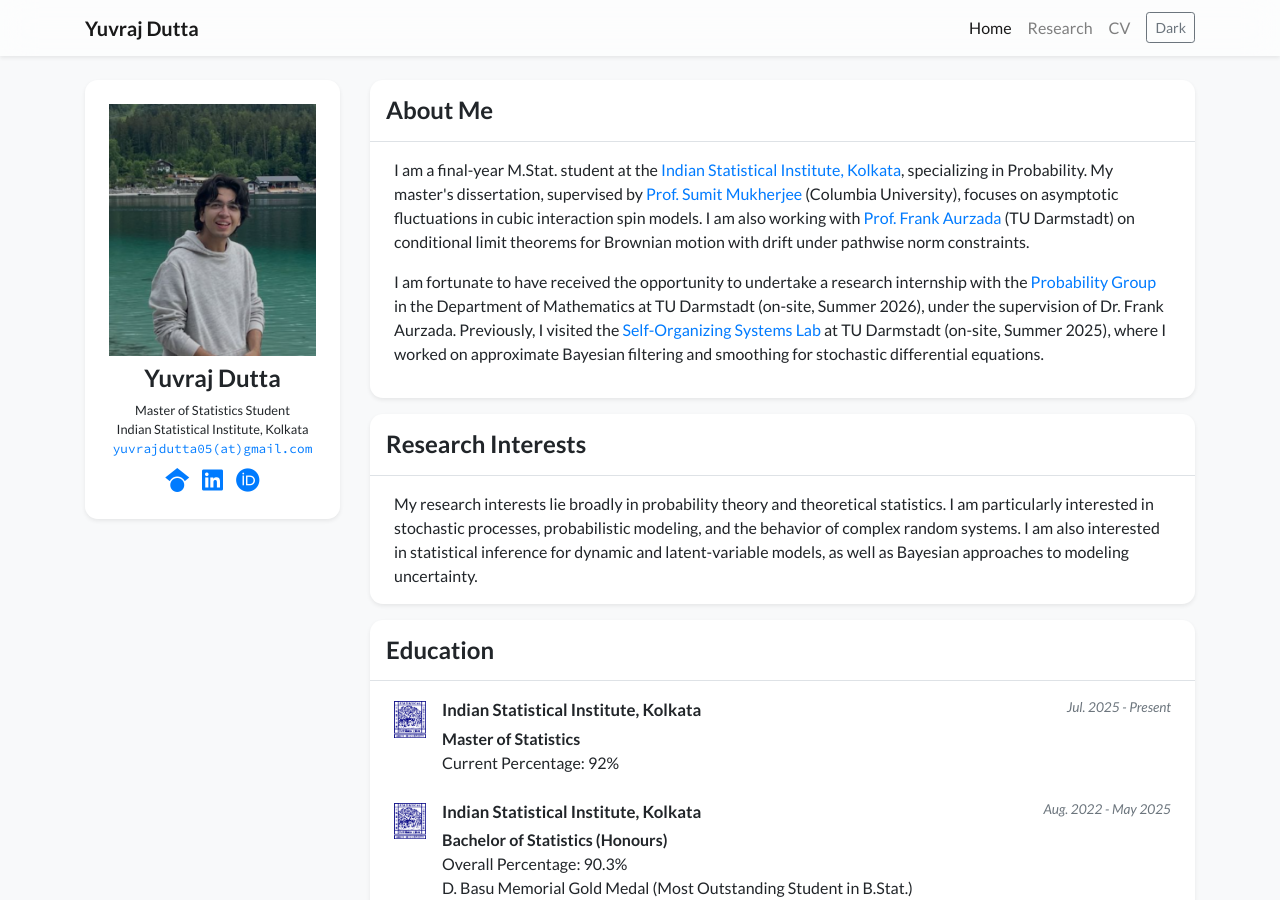
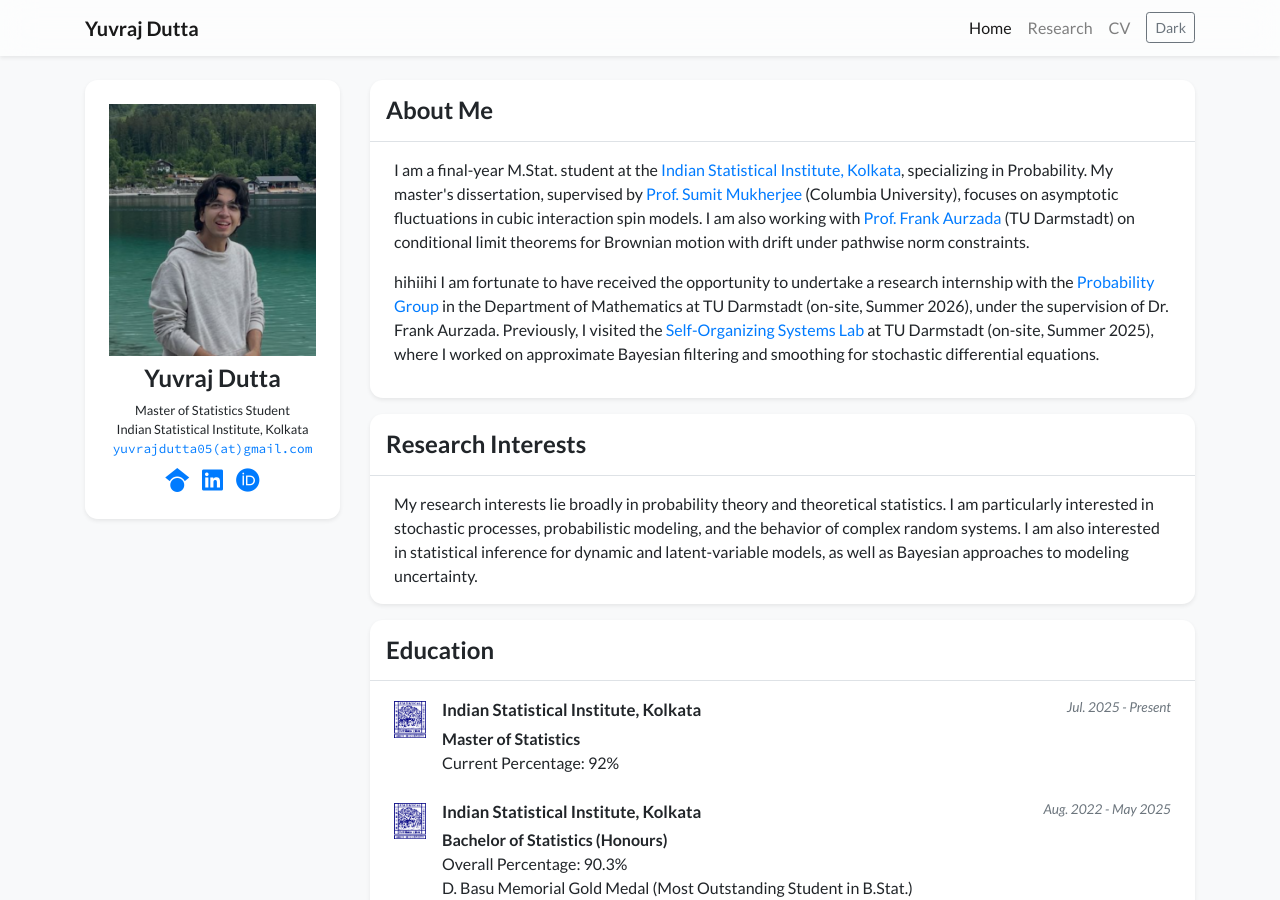
Before and after one commit to yuvrajdutta05/yuvrajdutta05.github.io, a Jekyll site: the page built from index.html, in a window 1280 px wide and 900 px high. Built offline with Jekyll 4.4.1, drawn with Linux system fonts in a browser that asks for light colours; nearby versions of some CDN libraries; a style sheet for code colours, icons or effects is not loaded.

Commit message:
Update profile again2

```diff
--- a/_data/profile.yml
+++ b/_data/profile.yml
@@ -36,7 +36,7 @@ short_bio: >-
   </p>
 
   <p>
-  I am fortunate to have received the opportunity to undertake a research internship with the
+  hihiihi I am fortunate to have received the opportunity to undertake a research internship with the
   <a href="https://www.mathematik.tu-darmstadt.de/stochastik/startseite_agsto/index.de.jsp" target="_blank">Probability Group</a>
   in the Department of Mathematics at TU Darmstadt
   (on-site, Summer 2026), under the supervision of Dr. Frank Aurzada.
```
